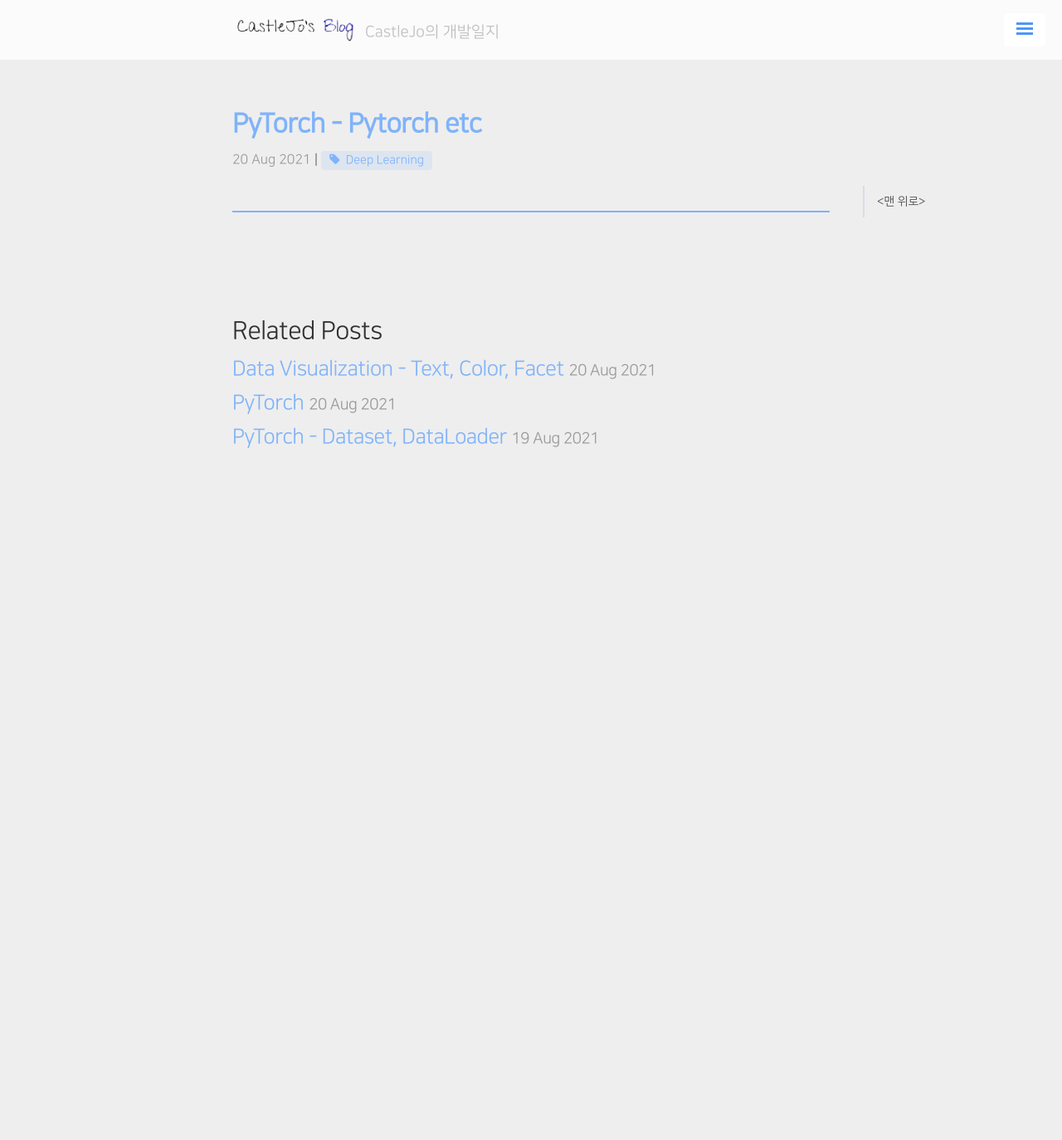
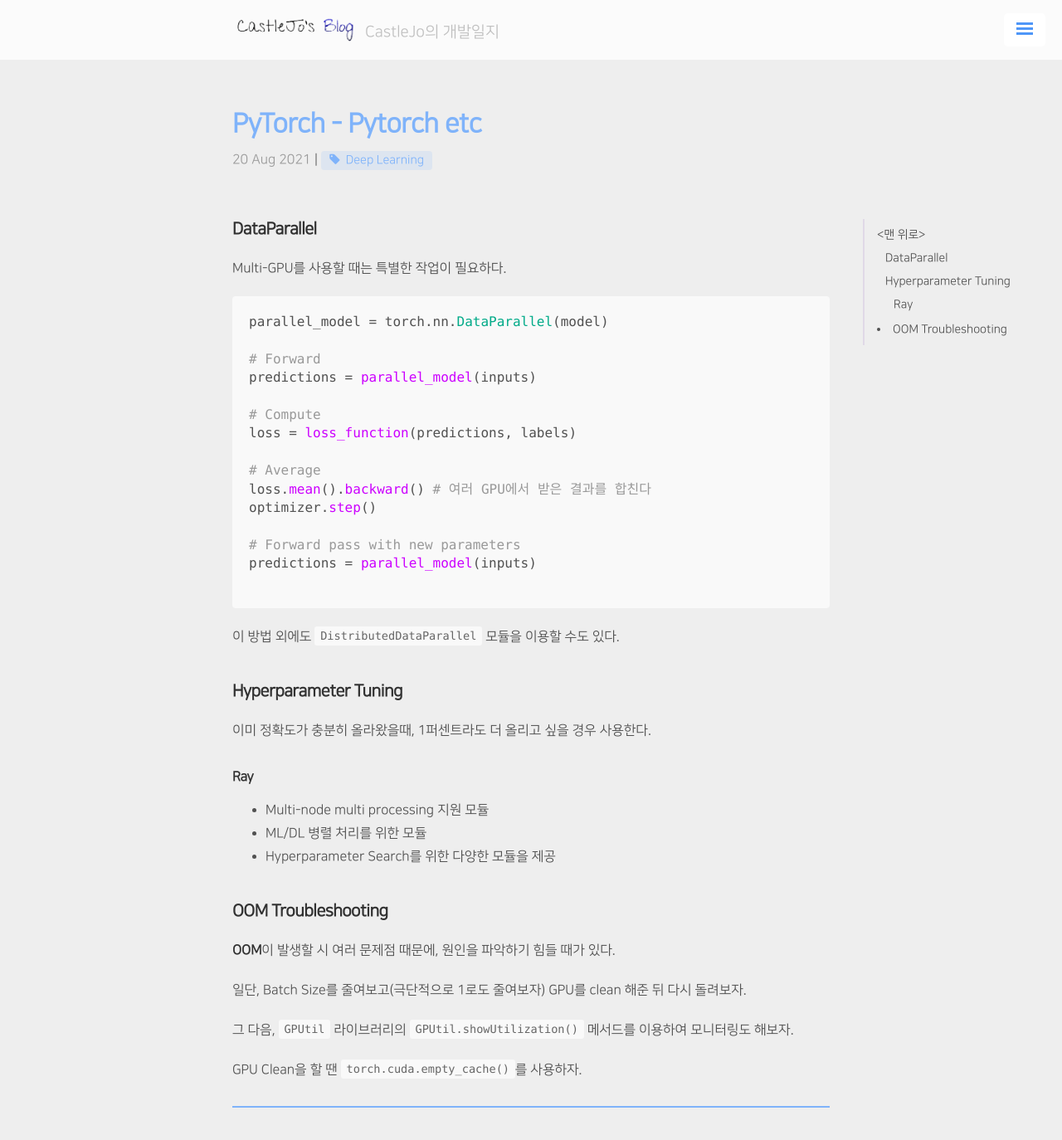
Before and after one commit to ukcastle/ukcastle.github.io, a Jekyll site: the page built from _posts/Boostcamp/2021-08-20-w3d5.md, in a window 1280 px wide and 1400 px high. Shown: the top 1374 px of the window at 83% size. Built offline with Jekyll 4.4.1, drawn with Linux system fonts in a browser that asks for light colours; nearby versions of some CDN libraries; a script that is not in the unit is left out; comment, search, counter and statistics services are not loaded.

Commit message:
docs: End w3d5

````diff
--- a/_posts/Boostcamp/2021-08-20-w3d5.md
+++ b/_posts/Boostcamp/2021-08-20-w3d5.md
@@ -5,3 +5,47 @@ category: BC
 tag: [Deep Learning]
 use_math: true
 ---
+
+## DataParallel
+
+Multi-GPU를 사용할 때는 특별한 작업이 필요하다.
+
+```py
+parallel_model = torch.nn.DataParallel(model)
+
+# Forward
+predictions = parallel_model(inputs)
+
+# Compute
+loss = loss_function(predictions, labels)
+
+# Average
+loss.mean().backward() # 여러 GPU에서 받은 결과를 합친다
+optimizer.step()
+
+# Forward pass with new parameters
+predictions = parallel_model(inputs)
+
+```
+
+이 방법 외에도 `DistributedDataParallel` 모듈을 이용할 수도 있다.
+
+## Hyperparameter Tuning
+
+이미 정확도가 충분히 올라왔을때, 1퍼센트라도 더 올리고 싶을 경우 사용한다.
+
+#### Ray
+
+- Multi-node multi processing 지원 모듈
+- ML/DL 병렬 처리를 위한 모듈
+- Hyperparameter Search를 위한 다양한 모듈을 제공
+
+## OOM Troubleshooting
+
+**OOM**이 발생할 시 여러 문제점 때문에, 원인을 파악하기 힘들 때가 있다.
+
+일단, Batch Size를 줄여보고(극단적으로 1로도 줄여보자) GPU를 clean 해준 뒤 다시 돌려보자.
+
+그 다음, `GPUtil` 라이브러리의 `GPUtil.showUtilization()` 메서드를 이용하여 모니터링도 해보자.
+
+GPU Clean을 할 땐 `torch.cuda.empty_cache()`를 사용하자.
````
